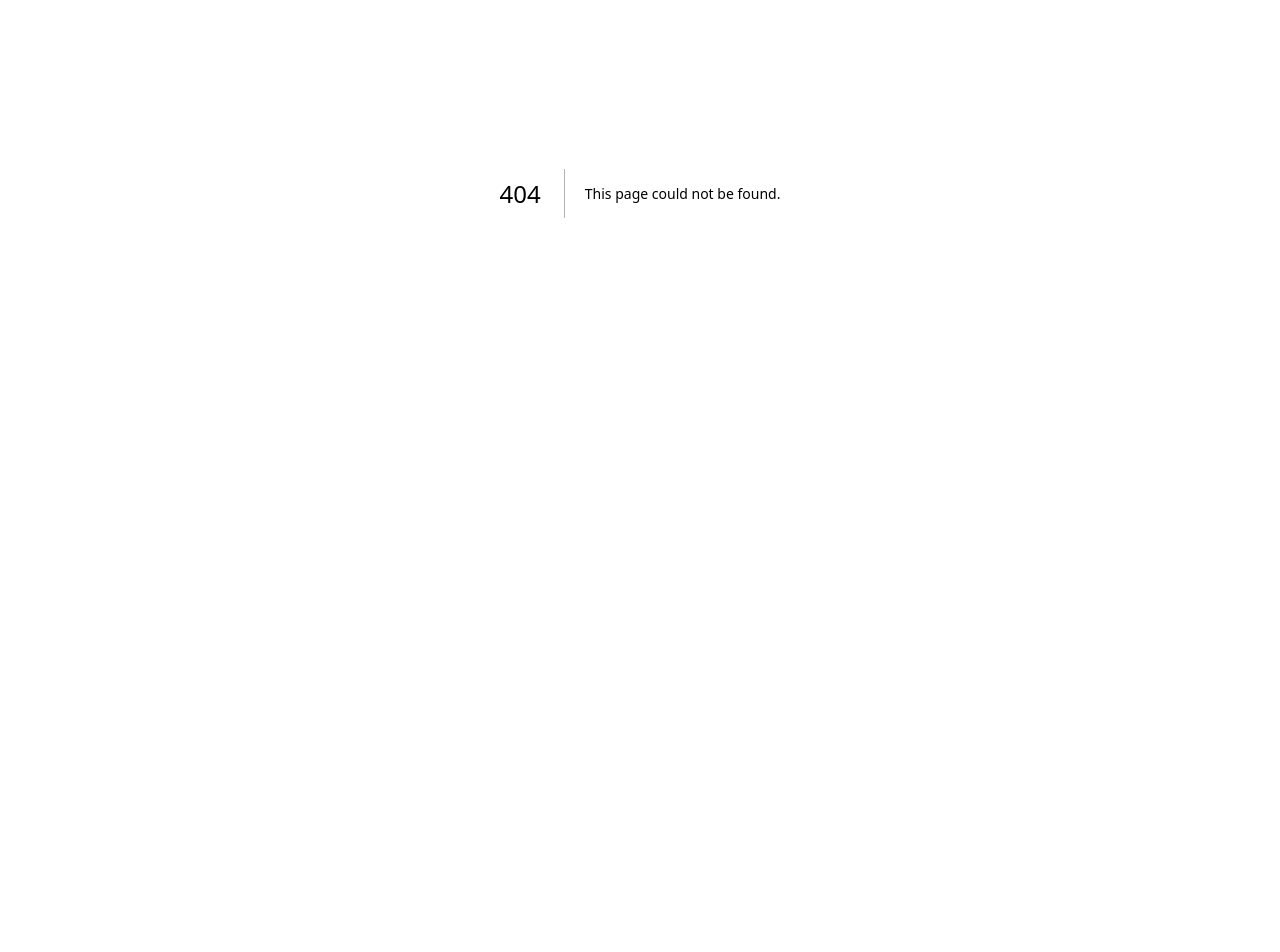
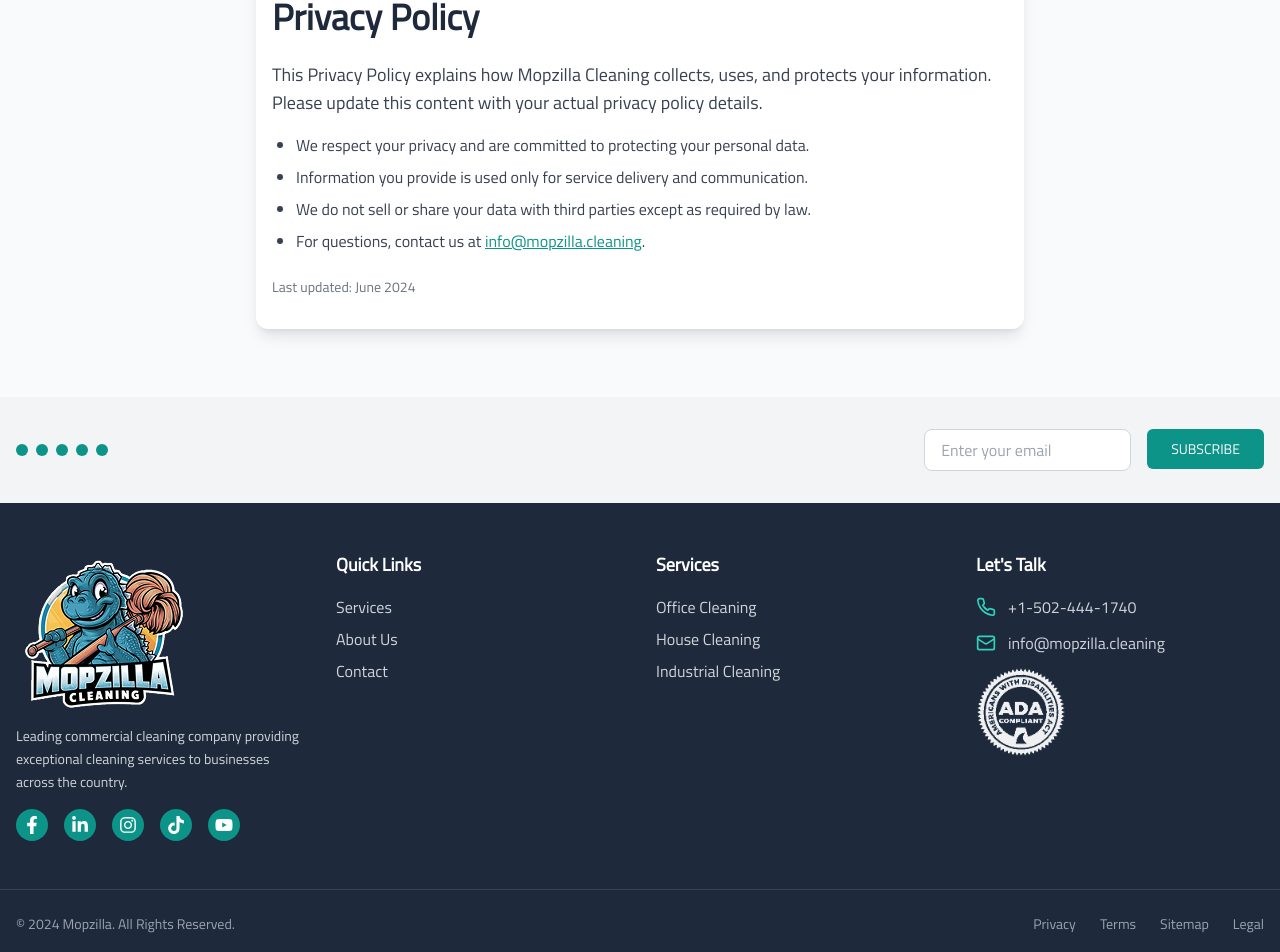
Before and after one commit to ahmed-techccine/mopzila-cleaning, a Next.js app: page /privacy in a window 1280 px wide. Before the commit this address had no page. Shown: the part 207-1159 px from the top of the page. Before the commit the page ends 800 px from the top, so only its background shows below. Built offline with nearby package versions, Linux system fonts and the light colour scheme.

Commit message:
add term amd privicy

```diff
--- /dev/null
+++ b/app/privacy/page.tsx
@@ -0,0 +1,24 @@
+import Header from "@/components/header";
+import Footer from "@/components/footer";
+
+export default function PrivacyPage() {
+  return (
+    <>
+      <Header />
+      <main className="bg-gray-50 min-h-[60vh] py-12">
+        <div className="container mx-auto px-4 max-w-3xl bg-white rounded-xl shadow-lg p-8">
+          <h1 className="text-4xl font-bold mb-6 text-slate-800">Privacy Policy</h1>
+          <p className="mb-4 text-gray-700 text-lg">This Privacy Policy explains how Mopzilla Cleaning collects, uses, and protects your information. Please update this content with your actual privacy policy details.</p>
+          <ul className="list-disc pl-6 text-gray-700 space-y-2 mb-6">
+            <li>We respect your privacy and are committed to protecting your personal data.</li>
+            <li>Information you provide is used only for service delivery and communication.</li>
+            <li>We do not sell or share your data with third parties except as required by law.</li>
+            <li>For questions, contact us at <a href="mailto:info@mopzilla.cleaning" className="text-teal-600 underline">info@mopzilla.cleaning</a>.</li>
+          </ul>
+          <p className="text-gray-500 text-sm">Last updated: June 2024</p>
+        </div>
+      </main>
+      <Footer />
+    </>
+  );
+}
--- /dev/null
+++ b/app/terms/page.tsx
@@ -0,0 +1,24 @@
+import Header from "@/components/header";
+import Footer from "@/components/footer";
+
+export default function TermsPage() {
+  return (
+    <>
+      <Header />
+      <main className="bg-gray-50 min-h-[60vh] py-12">
+        <div className="container mx-auto px-4 max-w-3xl bg-white rounded-xl shadow-lg p-8">
+          <h1 className="text-4xl font-bold mb-6 text-slate-800">Terms & Conditions</h1>
+          <p className="mb-4 text-gray-700 text-lg">These Terms & Conditions govern your use of Mopzilla Cleaning's services and website. Please update this content with your actual terms and conditions.</p>
+          <ul className="list-decimal pl-6 text-gray-700 space-y-2 mb-6">
+            <li>By using our services, you agree to these terms.</li>
+            <li>All content is for informational purposes and may change without notice.</li>
+            <li>We reserve the right to refuse service at our discretion.</li>
+            <li>Contact us for any questions regarding these terms.</li>
+          </ul>
+          <p className="text-gray-500 text-sm">Last updated: June 2024</p>
+        </div>
+      </main>
+      <Footer />
+    </>
+  );
+}
--- a/components/footer.tsx
+++ b/components/footer.tsx
@@ -154,10 +154,10 @@ export default function Footer() {
           <div className="flex flex-col md:flex-row justify-between items-center gap-4 text-sm text-gray-400">
             <p>© 2024 Mopzilla. All Rights Reserved.</p>
             <div className="flex gap-6">
-              <a href="#" className="hover:text-white transition-colors">
+              <a href="/privacy" className="hover:text-white transition-colors">
                 Privacy
               </a>
-              <a href="#" className="hover:text-white transition-colors">
+              <a href="/terms" className="hover:text-white transition-colors">
                 Terms
               </a>
               <a href="#" className="hover:text-white transition-colors">
```
